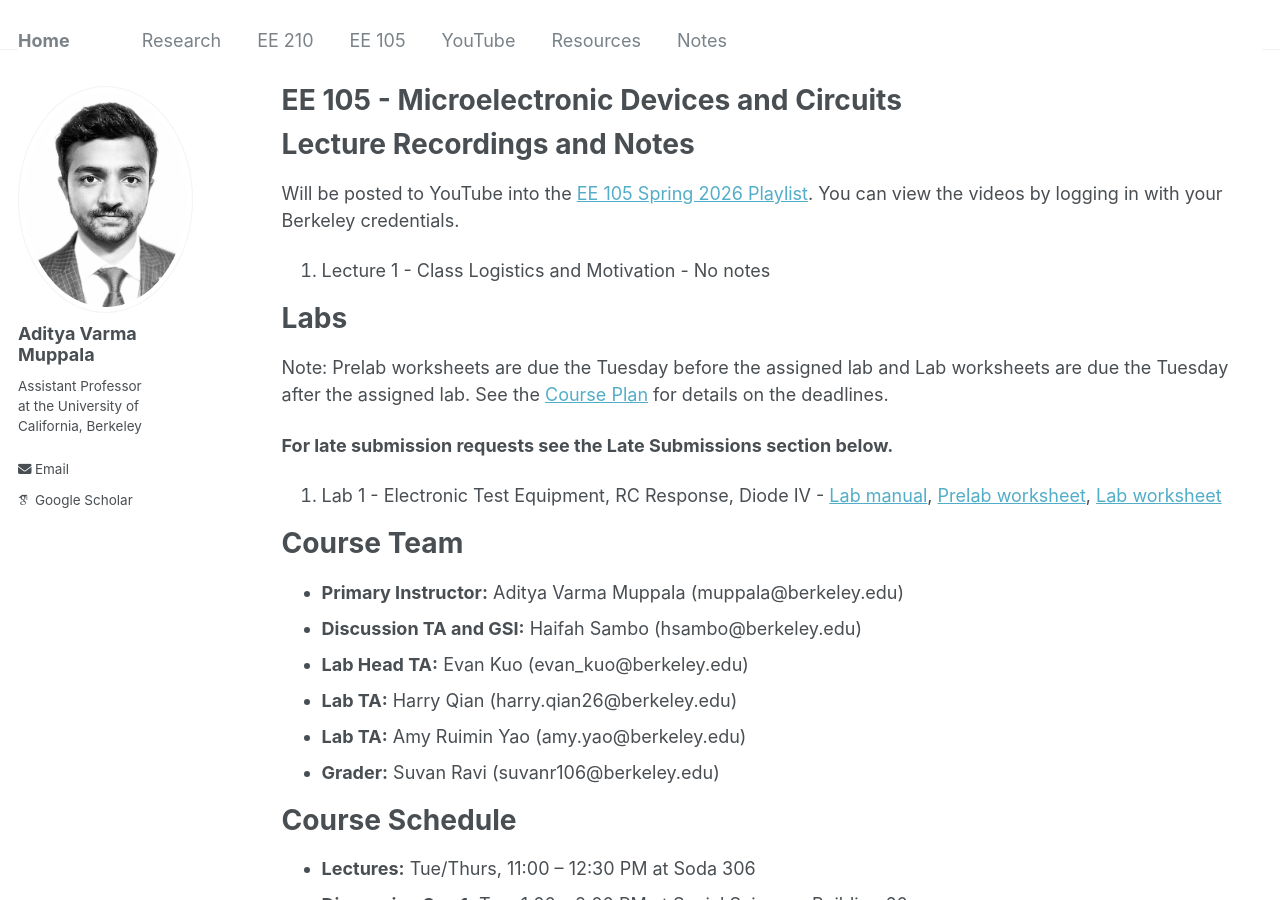
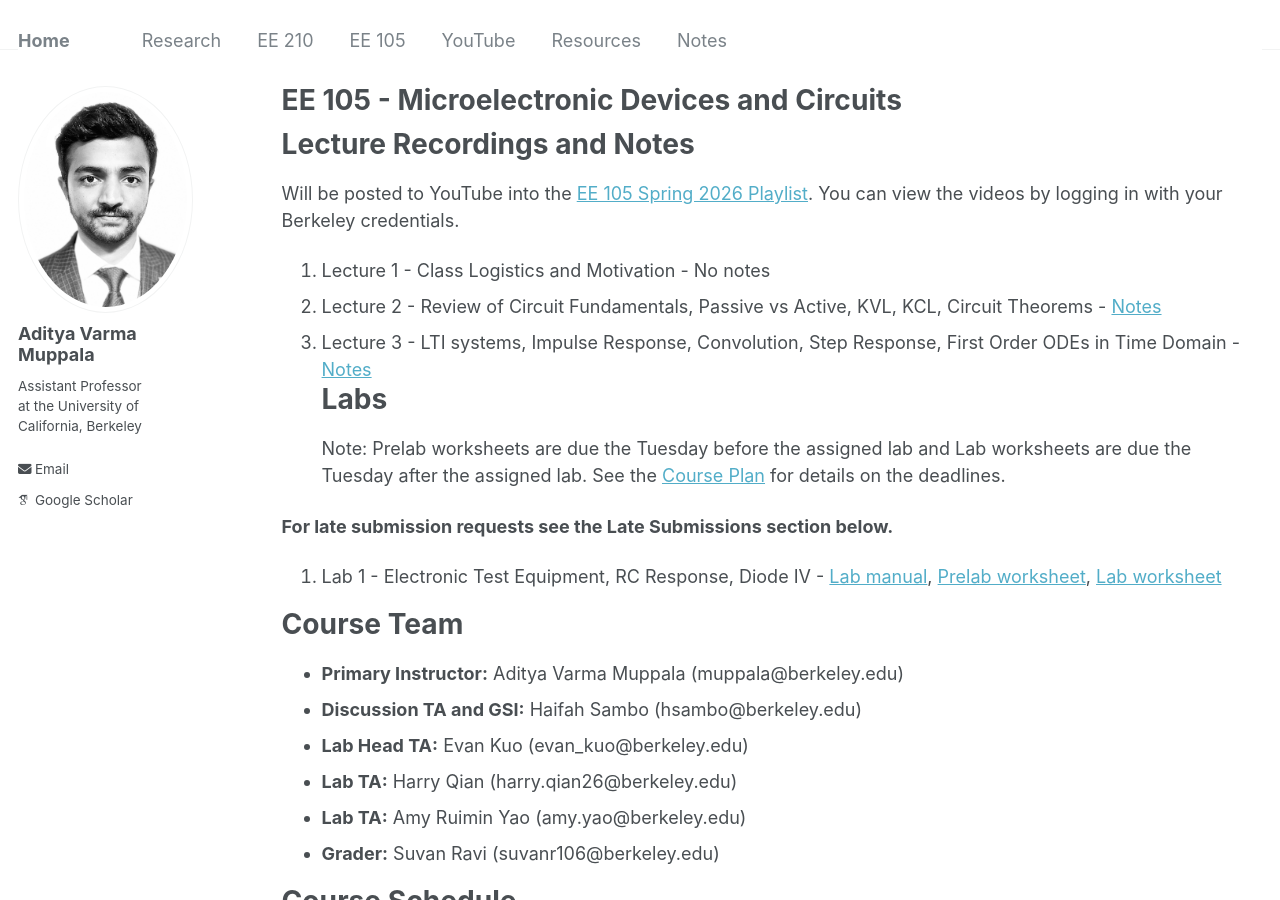
Before and after one commit to AdityaMuppala/adityamuppala.github.io, a Jekyll site: the page built from _pages/teaching105.md, in a window 1280 px wide and 900 px high. Built offline with Jekyll 4.4.1, drawn with Linux system fonts in a browser that asks for light colours; some web fonts are replaced.

Commit message:
Update teaching105.md

```diff
--- a/_pages/teaching105.md
+++ b/_pages/teaching105.md
@@ -9,7 +9,8 @@ permalink: /teaching105/
 Will be posted to YouTube into the [EE 105 Spring 2026 Playlist](https://www.youtube.com/playlist?list=PLnocShPlK-FvxztOLs3Ez4v6vpEgsOU-Q). You can view the videos by logging in with your Berkeley credentials.
 
 1. Lecture 1 - Class Logistics and Motivation - No notes
-
+2. Lecture 2 - Review of Circuit Fundamentals, Passive vs Active, KVL, KCL, Circuit Theorems - [Notes](https://adityamuppala.github.io/assets/EE_105/Notes/105_Lec2.pdf)
+3. Lecture 3 - LTI systems, Impulse Response, Convolution, Step Response, First Order ODEs in Time Domain - [Notes](https://adityamuppala.github.io/assets/EE_105/Notes/105_Lec3.pdf)
 # Labs
 Note: Prelab worksheets are due the Tuesday before the assigned lab and Lab worksheets are due the Tuesday after the assigned lab.
 See the [Course Plan](https://docs.google.com/spreadsheets/d/1bhgJt2vBqf57tbEGMazgpxgWUwKMMOcNxApGFoNIxrg/edit?usp=sharing) for details on the deadlines.
```
